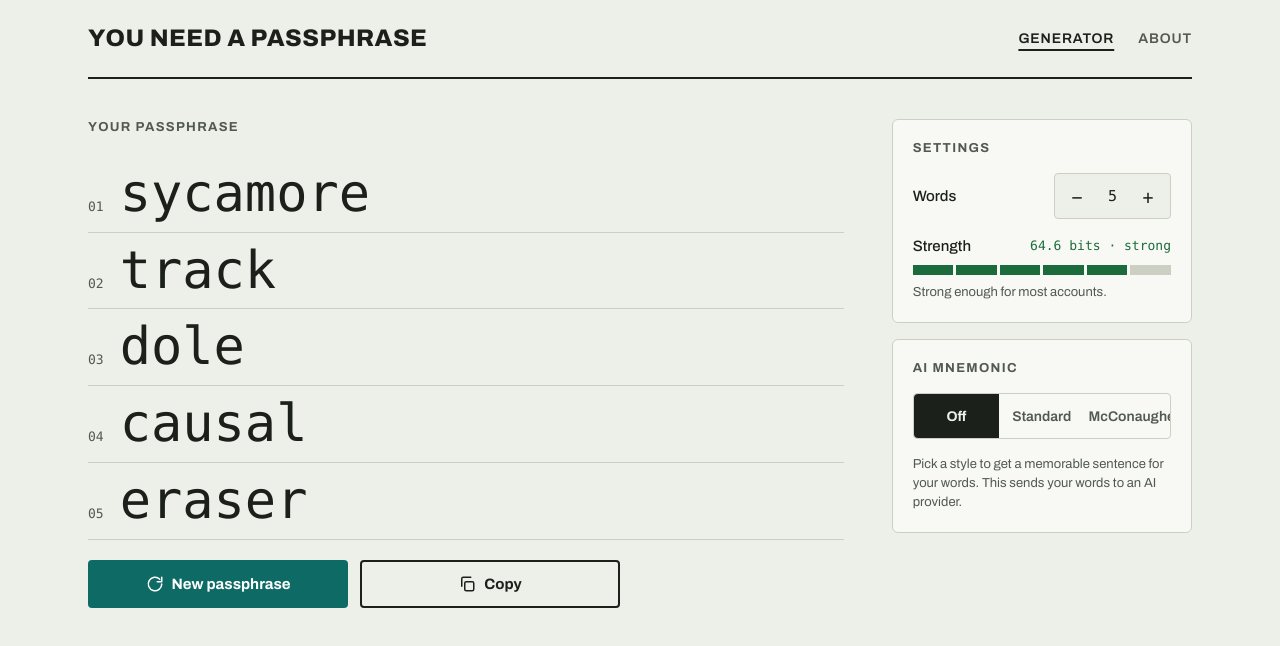
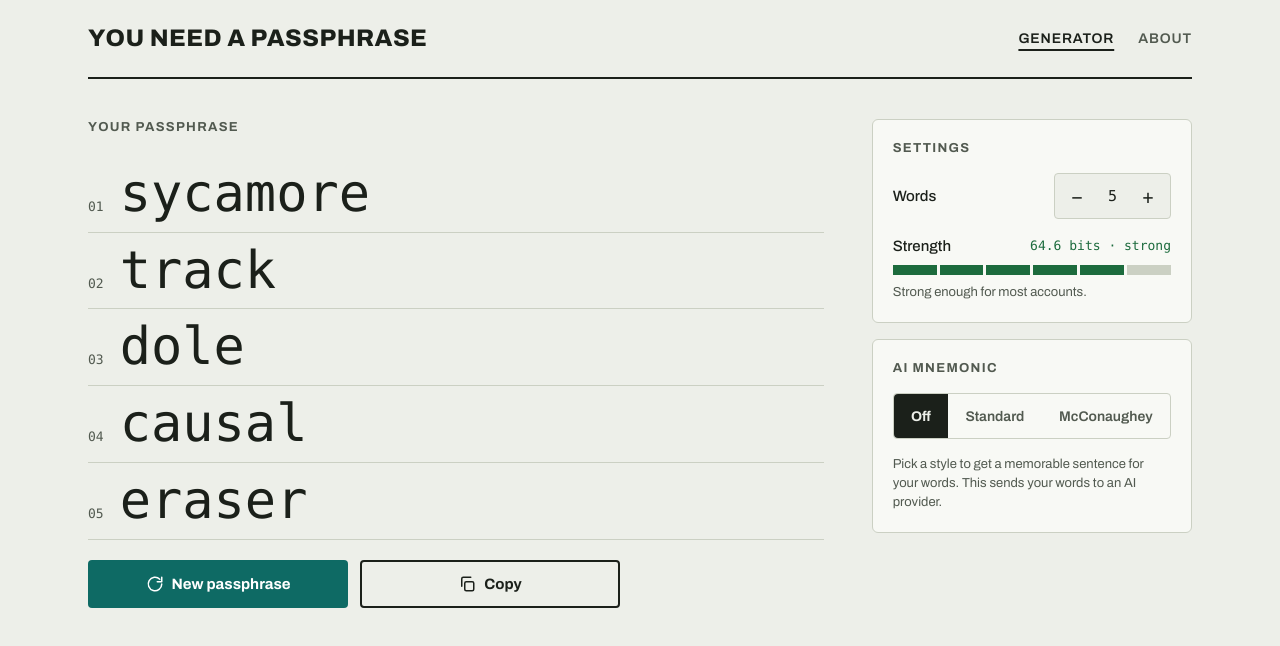
Before and after one commit to cdanielsen/next-long-pass, a React (Vite) app: page / in a window 1280 px wide. Shown: the top 646 px of the page. Built offline with nearby package versions, Linux system fonts and the light colour scheme; a web font is replaced by a local one.

Commit message:
fix: size mnemonic style options to their labels
McConaughey no longer squeezes into an equal third; the side panel's
minimum width grows to 320px to fit all three.

Co-Authored-By: Claude Opus 5.5 <noreply@anthropic.com>

```diff
--- a/src/components/MnemonicPanel.module.css
+++ b/src/components/MnemonicPanel.module.css
@@ -3,8 +3,7 @@
 }
 
 .modes {
-  display: grid;
-  grid-template-columns: repeat(3, minmax(0, 1fr));
+  display: flex;
   margin: 0;
   padding: 0;
   border: var(--hairline);
@@ -12,9 +11,11 @@
   overflow: hidden;
 }
 
+/* Each option is as wide as its label, then shares the leftover space */
 .option {
   position: relative;
   display: flex;
+  flex: 1 0 auto;
 }
 
 .radio {
@@ -31,16 +32,11 @@
   align-items: center;
   justify-content: center;
   min-height: var(--tap);
-  padding: 0 var(--space-1);
+  padding: 0 var(--space-3);
   color: var(--color-muted);
   font-size: var(--text-sm);
   font-weight: 600;
   text-align: center;
-}
-
-/* McConaughey is long; narrow it rather than wrap on small phones */
-.option:last-child .optionText {
-  font-stretch: 85%;
 }
 
 .radio:hover + .optionText {
--- a/src/components/PassphraseGenerator.module.css
+++ b/src/components/PassphraseGenerator.module.css
@@ -25,7 +25,7 @@
 }
 
 .aside {
-  flex: 1 1 300px;
+  flex: 1 1 320px;
   min-width: 0;
   display: flex;
   flex-direction: column;
```
